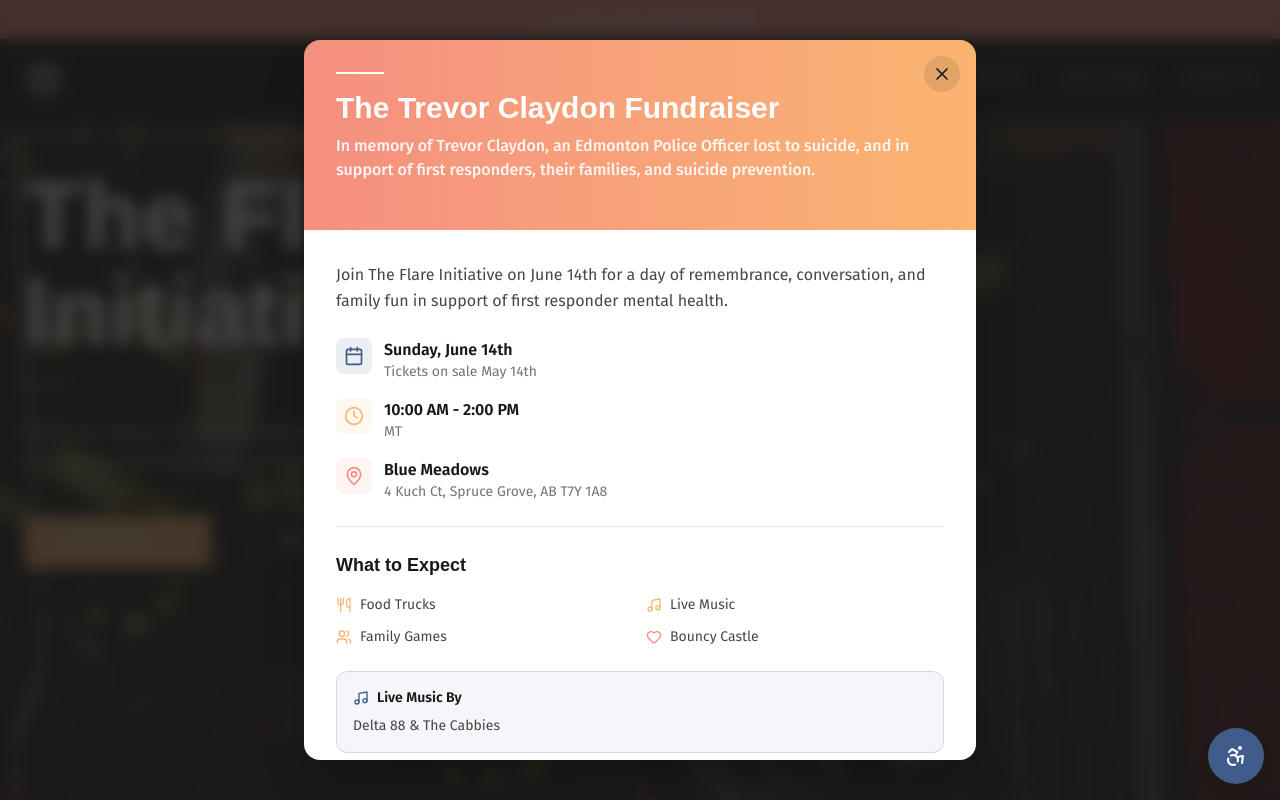
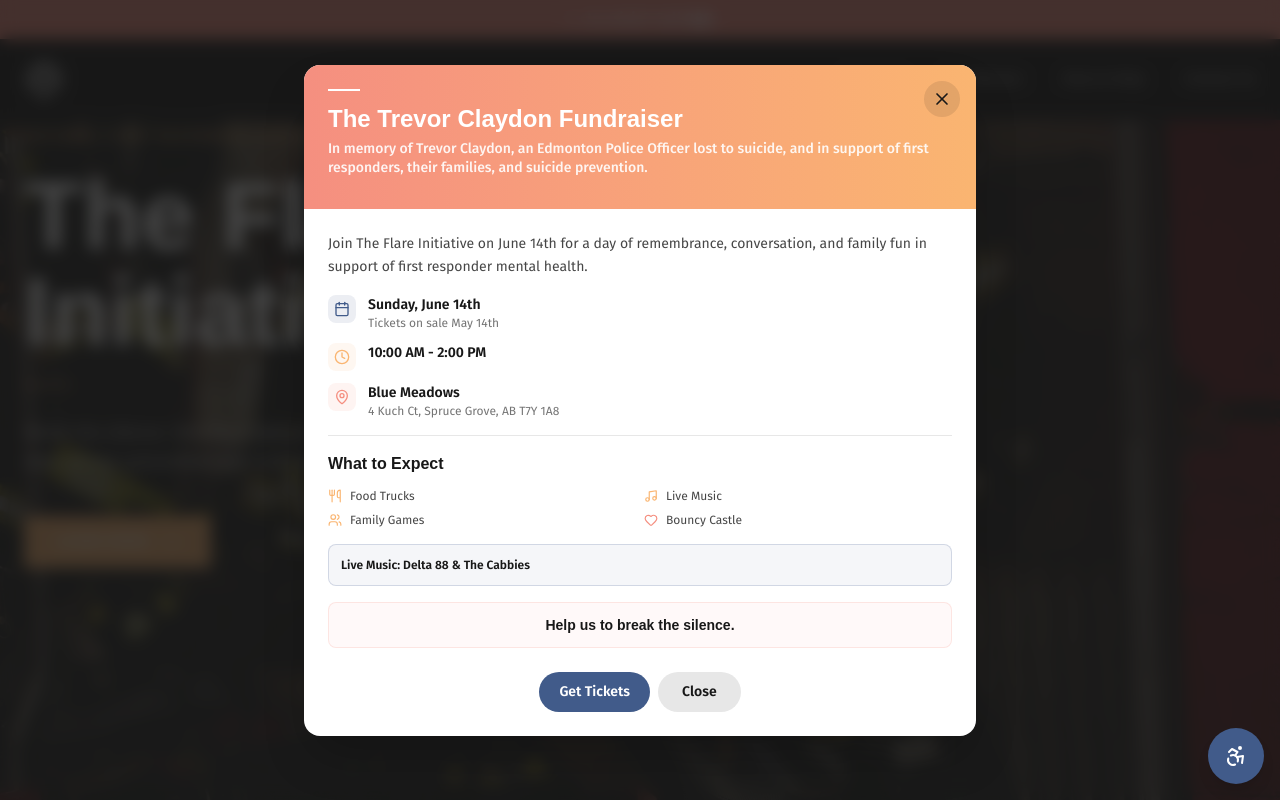
Before and after one commit to Acosta-gh/Flare-Initiative-----NextJs-Tailwind, a Next.js app: page / in a window 1280 px wide. Shown: the top 800 px of the page. Built offline with nearby package versions, Linux system fonts and the light colour scheme; a web font is replaced by a local one.

Commit message:
Se camibo el contenido

```diff
--- a/src/app/layout.jsx
+++ b/src/app/layout.jsx
@@ -33,7 +33,7 @@
   keywords: ['first responder', 'suicide prevention', 'mental health', 'Canada', 'firefighter', 'police', 'EMS', 'paramedic', 'dispatcher'],
   openGraph: {
     title: 'The Flare Initiative | National First Responder Suicide Data Initiative',
-    description: 'Creating the visibility needed to drive evidence-based prevention, inform policy changes, and reduce stigma around mental health.',
+    description: 'Creating the visibility needed to drive evidence-based prevention and reduce stigma around mental health.',
     url: 'https://flareinitiative.org',
     siteName: 'The Flare Initiative',
     locale: 'en_CA',
--- a/src/components/CrisisBanner.jsx
+++ b/src/components/CrisisBanner.jsx
@@ -13,12 +13,12 @@
           {/* Desktop */}
           <span className="hidden sm:inline">
             In crisis? Call{" "}
-            <a href="tel:+17803871883" className="font-bold underline">+1 780 387 1883</a>
+            <a href="tel:988" className="font-bold underline">988</a>
           </span>
           {/* Mobile: una sola línea siempre */}
           <span className="sm:hidden">
             Crisis:{" "}
-            <a href="tel:+17803871883" className="font-bold underline">+1 780 387 1883</a>
+            <a href="tel:988" className="font-bold underline">988</a>
           </span>
         </span>
       </div>
--- a/src/components/EventPopup.jsx
+++ b/src/components/EventPopup.jsx
@@ -65,104 +65,105 @@
             </button>
 
             <div className="relative">
-              <div className="bg-gradient-to-r from-brand-red to-brand-orange p-8 pb-12">
-                <div className="w-12 h-[2px] bg-brand-white mb-4" />
-                <h2 className="font-brand-heading text-2xl md:text-3xl font-bold text-brand-white mb-2">
+              <div className="bg-gradient-to-r from-brand-red to-brand-orange px-6 py-6 pb-8">
+                <div className="w-8 h-[2px] bg-brand-white mb-3" />
+                <h2 className="font-brand-heading text-xl md:text-2xl font-bold text-brand-white mb-1">
                   The Trevor Claydon Fundraiser
                 </h2>
-                <p className="text-brand-white/90 text-sm md:text-base font-medium">
+                <p className="text-brand-white/90 text-xs md:text-sm font-medium leading-snug">
                   In memory of Trevor Claydon, an Edmonton Police Officer lost to
                   suicide, and in support of first responders, their families, and
                   suicide prevention.
                 </p>
               </div>
 
-              <div className="p-6 md:p-8 space-y-6">
-                <p className="text-brand-dark/80 leading-relaxed">
+              <div className="p-5 md:p-6 space-y-4">
+                <p className="text-brand-dark/80 text-sm leading-relaxed">
                   Join The Flare Initiative on June 14th for a day of remembrance,
                   conversation, and family fun in support of first responder mental
                   health.
                 </p>
 
-                <div className="grid gap-4">
+                <div className="grid gap-3">
                   <div className="flex items-start gap-3">
-                    <div className="p-2 rounded-lg bg-brand-blue/10">
-                      <Calendar className="w-5 h-5 text-brand-blue" />
+                    <div className="p-1.5 rounded-lg bg-brand-blue/10">
+                      <Calendar className="w-4 h-4 text-brand-blue" />
                     </div>
                     <div>
-                      <p className="font-semibold text-brand-dark">Sunday, June 14th</p>
-                      <p className="text-sm text-brand-dark/60">Tickets on sale May 14th</p>
+                      <p className="font-semibold text-sm text-brand-dark">Sunday, June 14th</p>
+                      <p className="text-xs text-brand-dark/60">Tickets on sale May 14th</p>
                     </div>
                   </div>
 
                   <div className="flex items-start gap-3">
-                    <div className="p-2 rounded-lg bg-brand-orange/10">
-                      <Clock className="w-5 h-5 text-brand-orange" />
+                    <div className="p-1.5 rounded-lg bg-brand-orange/10">
+                      <Clock className="w-4 h-4 text-brand-orange" />
                     </div>
                     <div>
-                      <p className="font-semibold text-brand-dark">10:00 AM - 2:00 PM</p>
-                      <p className="text-sm text-brand-dark/60">MT</p>
+                      <p className="font-semibold text-sm text-brand-dark">10:00 AM - 2:00 PM</p>
                     </div>
                   </div>
 
                   <div className="flex items-start gap-3">
-                    <div className="p-2 rounded-lg bg-brand-red/10">
-                      <MapPin className="w-5 h-5 text-brand-red" />
+                    <div className="p-1.5 rounded-lg bg-brand-red/10">
+                      <MapPin className="w-4 h-4 text-brand-red" />
                     </div>
                     <div>
-                      <p className="font-semibold text-brand-dark">Blue Meadows</p>
-                      <p className="text-sm text-brand-dark/60">4 Kuch Ct, Spruce Grove, AB T7Y 1A8</p>
+                      <p className="font-semibold text-sm text-brand-dark">Blue Meadows</p>
+                      <p className="text-xs text-brand-dark/60">4 Kuch Ct, Spruce Grove, AB T7Y 1A8</p>
                     </div>
                   </div>
                 </div>
 
-                <div className="border-t border-brand-dark/10 pt-6">
-                  <h3 className="font-brand-heading text-lg font-bold text-brand-dark mb-4">
+                <div className="border-t border-brand-dark/10 pt-4">
+                  <h3 className="font-brand-heading text-base font-bold text-brand-dark mb-3">
                     What to Expect
                   </h3>
-                  <div className="grid grid-cols-2 gap-3">
+                  <div className="grid grid-cols-2 gap-2">
                     <div className="flex items-center gap-2">
-                      <Utensils className="w-4 h-4 text-brand-orange" />
-                      <span className="text-sm text-brand-dark/80">Food Trucks</span>
+                      <Utensils className="w-3.5 h-3.5 text-brand-orange" />
+                      <span className="text-xs text-brand-dark/80">Food Trucks</span>
                     </div>
                     <div className="flex items-center gap-2">
-                      <Music className="w-4 h-4 text-brand-orange" />
-                      <span className="text-sm text-brand-dark/80">Live Music</span>
+                      <Music className="w-3.5 h-3.5 text-brand-orange" />
+                      <span className="text-xs text-brand-dark/80">Live Music</span>
                     </div>
                     <div className="flex items-center gap-2">
-                      <Users className="w-4 h-4 text-brand-orange" />
-                      <span className="text-sm text-brand-dark/80">Family Games</span>
+                      <Users className="w-3.5 h-3.5 text-brand-orange" />
+                      <span className="text-xs text-brand-dark/80">Family Games</span>
                     </div>
                     <div className="flex items-center gap-2">
-                      <Heart className="w-4 h-4 text-brand-red" />
-                      <span className="text-sm text-brand-dark/80">Bouncy Castle</span>
+                      <Heart className="w-3.5 h-3.5 text-brand-red" />
+                      <span className="text-xs text-brand-dark/80">Bouncy Castle</span>
                     </div>
                   </div>
                 </div>
 
-                <div className="bg-brand-blue/5 border border-brand-blue/20 rounded-xl p-4">
-                  <div className="flex items-center gap-2 mb-2">
-                    <Music className="w-4 h-4 text-brand-blue" />
-                    <p className="font-semibold text-brand-dark text-sm">Live Music By</p>
-                  </div>
-                  <p className="text-brand-dark/80 text-sm">
-                    Delta 88 & The Cabbies
-                  </p>
+                <div className="bg-brand-blue/5 border border-brand-blue/20 rounded-lg p-3">
+                  <p className="font-semibold text-brand-dark text-xs">Live Music: Delta 88 & The Cabbies</p>
                 </div>
 
-                <div className="bg-brand-red/5 border border-brand-red/20 rounded-xl p-4">
-                  <p className="font-brand-heading font-bold text-brand-dark text-center">
+                <div className="bg-brand-red/5 border border-brand-red/20 rounded-lg p-3">
+                  <p className="font-brand-heading font-bold text-brand-dark text-sm text-center">
                     Help us to break the silence.
                   </p>
                 </div>
 
-                <div className="flex justify-center">
-                <button
-                  onClick={handleClose}
-                  className="px-8 py-3 bg-gradient-to-r from-brand-red to-brand-orange text-brand-white font-semibold rounded-full hover:shadow-lg hover:scale-[1.02] transition-all duration-200"
-                >
-                  Close
-                </button>
+                <div className="flex flex-col sm:flex-row gap-2 justify-center items-center pt-2">
+                  <a
+                    href="https://www.zeffy.com/en-CA/ticketing/the-trevor-claydon-fundraiser"
+                    target="_blank"
+                    rel="noopener noreferrer"
+                    className="px-5 py-2.5 bg-brand-blue text-brand-white font-semibold text-sm rounded-full hover:shadow-lg hover:scale-[1.02] transition-all duration-200 text-center"
+                  >
+                    Get Tickets
+                  </a>
+                  <button
+                    onClick={handleClose}
+                    className="px-6 py-2.5 bg-brand-dark/10 text-brand-dark font-semibold text-sm rounded-full hover:bg-brand-dark/20 transition-all duration-200"
+                  >
+                    Close
+                  </button>
                 </div>
               </div>
             </div>
--- a/src/components/Header.jsx
+++ b/src/components/Header.jsx
@@ -114,9 +114,9 @@
             </Link>
           ))}
           <div className="w-10 h-[1px] bg-white/15 my-2" />
-          <a href="tel:+17803871883" className="text-xs font-bold uppercase tracking-[0.25em] text-white/30 font-brand hover:text-white transition-colors">
-            Call +1 780 387 1883
-          </a>
+<a href="tel:988" className="text-xs font-bold uppercase tracking-[0.25em] text-white/30 font-brand hover:text-white transition-colors">
+              Call 988
+            </a>
         </nav>
       </div>
     </header>
--- a/src/components/home/ApproachSection.jsx
+++ b/src/components/home/ApproachSection.jsx
@@ -29,7 +29,7 @@
     bgAccent: "bg-brand-orange",
     title: "Drive Change",
     description:
-      "Equip organizations and governments with evidence to guide prevention programs and policy decisions.",
+      "Equip organizations with evidence to guide prevention programs and save lives.",
   },
   {
     number: "04",
--- a/src/components/home/CrisisSupportSection.jsx
+++ b/src/components/home/CrisisSupportSection.jsx
@@ -15,15 +15,18 @@
           </p>
           <div className="flex flex-col sm:flex-row gap-3 justify-center items-center">
             <a
-              href="tel:+17803871883"
+              href="tel:988"
               className="inline-flex items-center justify-center px-8 py-4 bg-brand-red text-white font-semibold text-sm uppercase tracking-widest min-w-[220px]"
             >
-              Call +1 780 387 1883
+              Call 988
+            </a>
+            <a
+              href="tel:18336672866"
+              className="inline-flex items-center justify-center px-8 py-4 bg-brand-orange text-brand-dark font-semibold text-sm uppercase tracking-widest min-w-[220px]"
+            >
+              1-833-677-BOOT
             </a>
           </div>
-          <p className="text-white/25 text-xs font-brand mt-6 tracking-wide">
-            +1 780 387 1883
-          </p>
         </div>
       </div>
     </section>
```
Also changed, not shown: src/app/about/page.jsx (+11 -6 lines), src/components/Footer.jsx (+16 -3 lines), src/components/home/AboutSection.jsx (+5 -2 lines), src/components/home/ContactSection.jsx (+25 -0 lines), src/components/home/MissionSection.jsx (+5 -3 lines), src/components/shared/BackToHome.jsx (+5 -30 lines).
